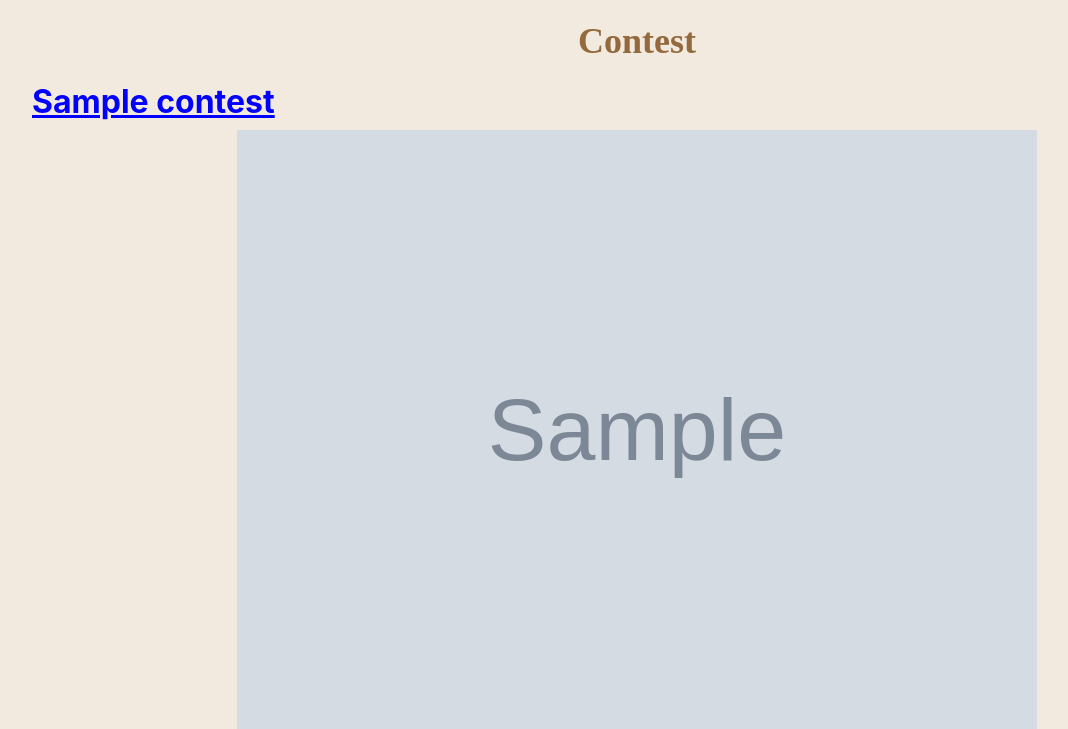
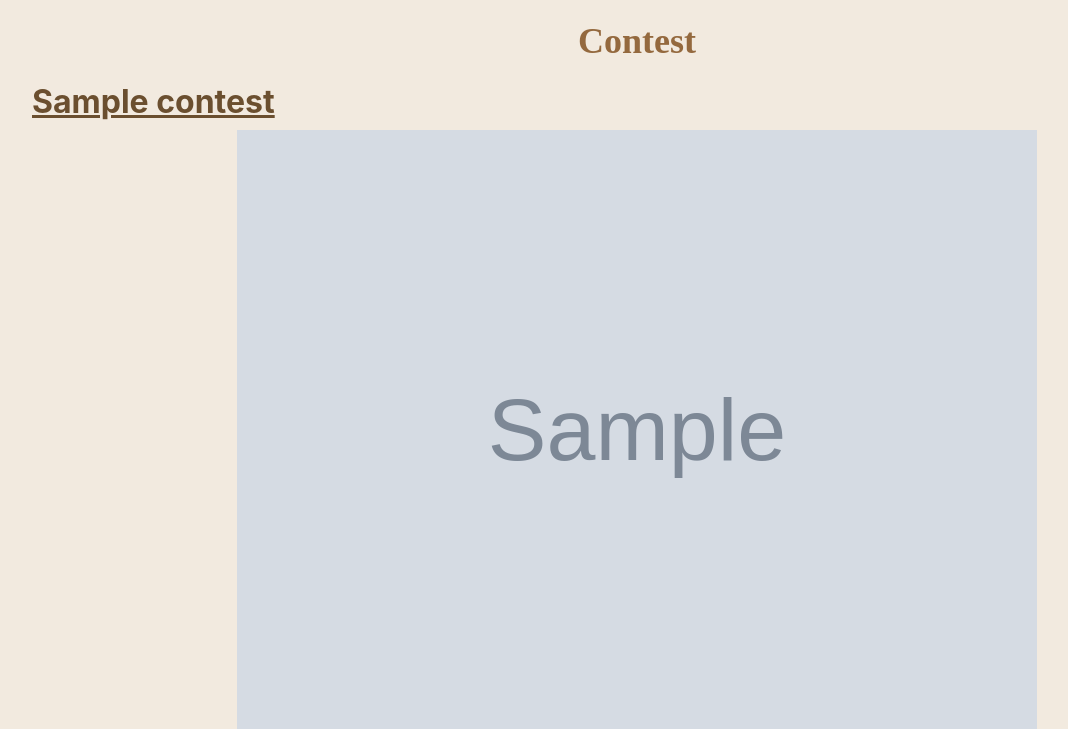
Before and after one commit to wshyen/MeowMeowU, a Flask app: page /contest_page in a window 1280 px wide. Shown: the part 62-791 px from the top of the page, without its empty margins (3-1071 px from the left). Run offline with Flask 3, Linux system fonts and the light colour scheme; tables that the repository leaves empty hold one stand-in row (values such as "Sample post"); grey boxes marked "Sample" are stand-in pictures; some libraries are stand-ins or nearby versions.

Commit message:
Fixed color

```diff
--- a/Website/templates/contest.html
+++ b/Website/templates/contest.html
@@ -35,7 +35,7 @@
 
     .toggle-button{
         cursor: pointer;
-        color: blue;
+        color: #6b4f2f;
         text-decoration: underline;
         font-weight: bold;
     }
```
